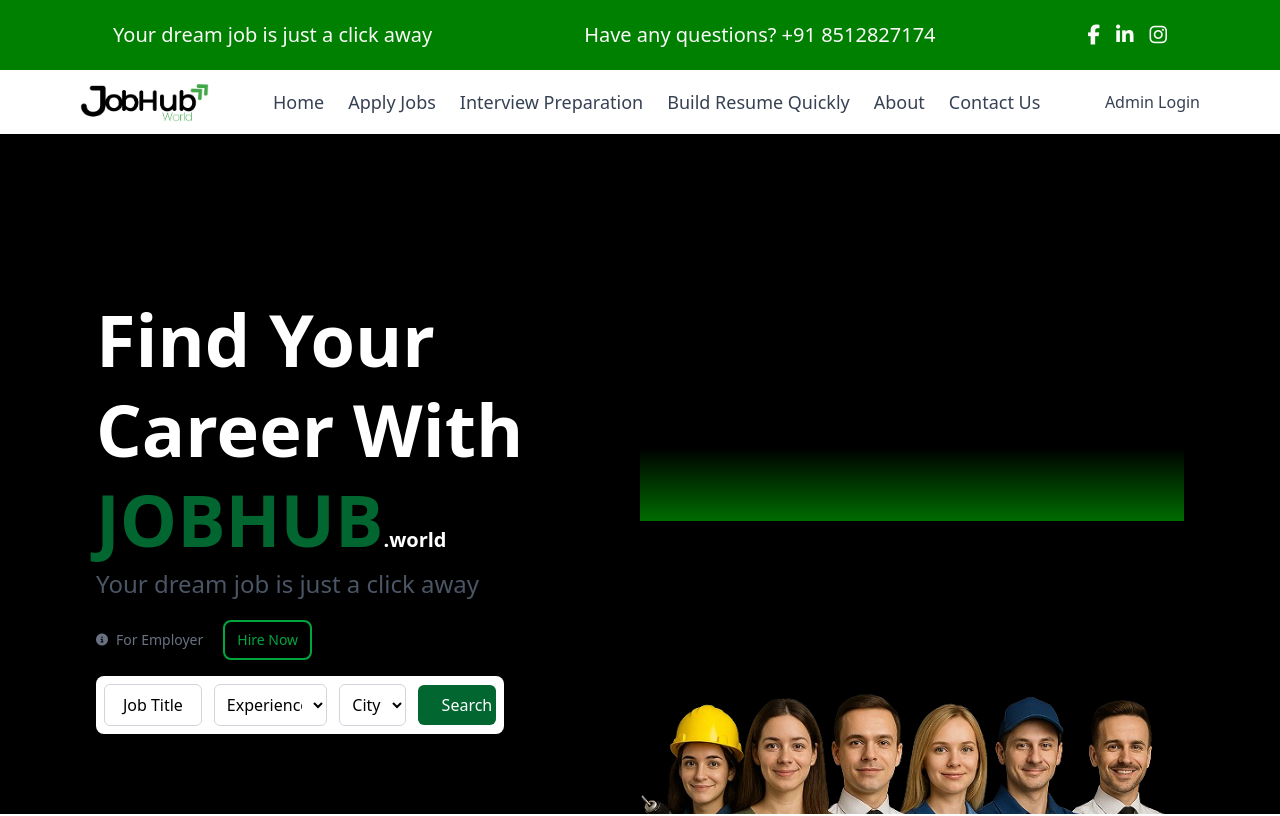
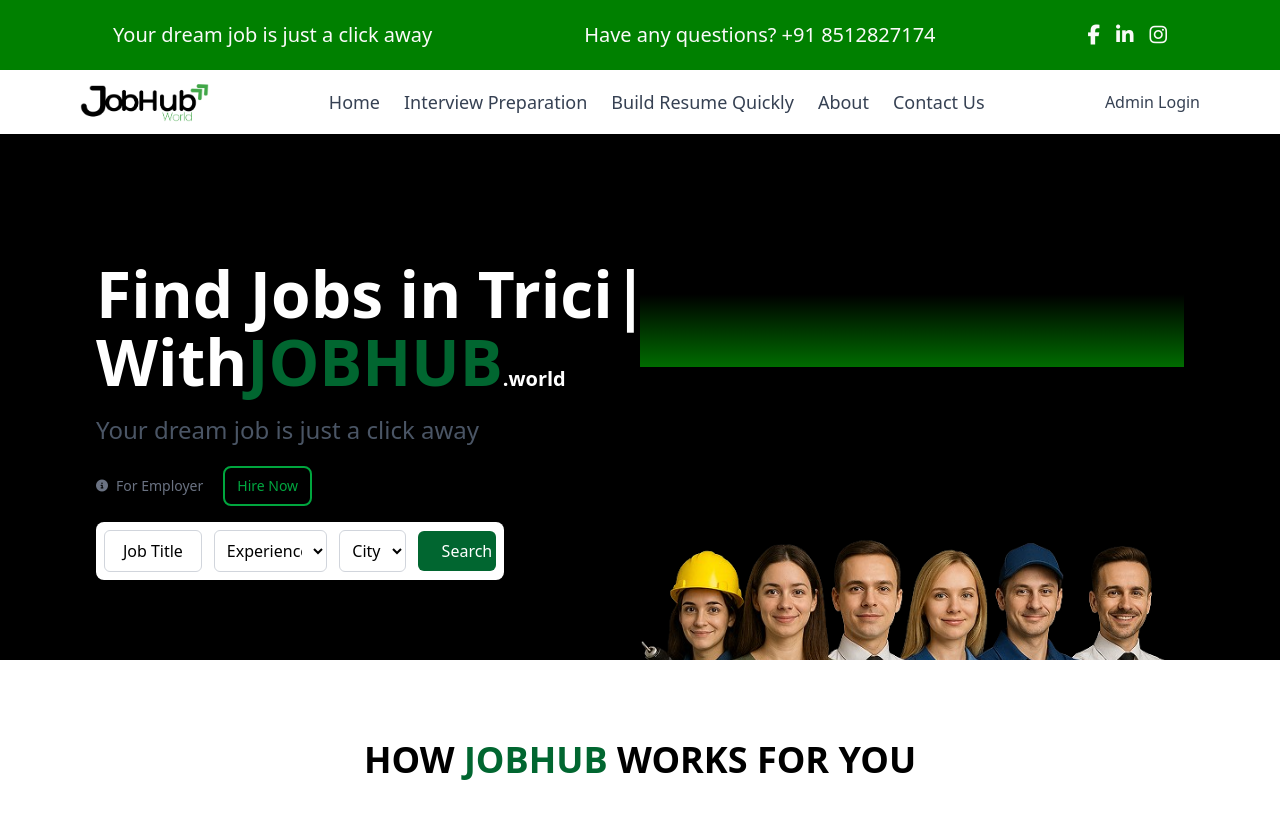
Before and after one commit to w3cdpass/authNextjs, a Next.js app: page /home in a window 1280 px wide. Shown: the top 816 px of the page. Built offline with nearby package versions, Linux system fonts and the light colour scheme.

Commit message:
feat: add typewriter effect component and integrate into HomePage

```diff
--- a/app/globals.css
+++ b/app/globals.css
@@ -1,4 +1,13 @@
 @import "tailwindcss";
+
+.typewriter::after {
+  content: '|';
+  animation: blink 1s step-end infinite;
+}
+
+@keyframes blink {
+  50% { opacity: 0; }
+}
 
 .mobile-menu {
   transform: translateX(100%);
--- a/components/Home.js
+++ b/components/Home.js
@@ -7,6 +7,7 @@
 // import jobhubFooterLogo from ''
 import Toast from "./Toast/Snackbar";
 import Link from "next/link";
+import Typewriter from "./Typewriter";
 const avatarStyles = [
   {
     url: '/images/MobileViewAvatar/premium_photo-1682089787056-9ac0c78a2ac2.webp',
@@ -209,8 +210,9 @@
       <article className="flex w-full max-sm:hidden justify-center relative bg-black text-white ">
         <div className="w-[85%] flex justify-between items-end sm:pt-30 lg:pt-40 pt-20 ">
           <div className="w-[50%] max-lg:w-full max-xl:pb-10 pb-20">
-            <h1 className="text-[2.6rem] sm:text-5xl md:text-7xl lg:text-5xl xl:text-7xl font-semibold leading-tight">
-              Find Your Career With{" "}
+            <h1 className="text-[4rem] font-semibold">
+              <Typewriter/>
+              <span className="">With</span>
               <span className="text-green-800">JOBHUB</span>
               <span className="text-xl">.world</span>
             </h1>
@@ -387,7 +389,7 @@
               JobHub.
             </p>
           </div>
-          <a href="" className="px-5 py-2 mt-6 rounded-sm bg-green-800">
+          <a href="#popularSection" className="px-5 py-2 mt-6 rounded-sm bg-green-800">
             Explore Jobs
           </a>
         </div>
@@ -781,11 +783,11 @@
 
         <div className="w-[85%]">
           <p className="text-center max-md:text-2xl text-4xl font-semibold pb-4">
-            Frequently asked<span className="font-bold text-green-800 ">questions</span>
+            Frequently asked <span className="font-bold text-green-800 ">questions</span>
           </p>
-          <div className=" max-w-4xl mx-auto ">
+          <div className=" max-w-5xl mx-auto ">
             {faqItems.map(({ id, question, answer }) => (
-              <div key={id} className="border-b border-gray-300 py-4 cursor-pointer">
+              <div key={id} className="border mb-2 p-2 rounded-sm border-gray-300 py-4 cursor-pointer">
                 <h3
                   className="text-lg font-semibold"
                   onClick={() => toggle(id)}
--- a/components/Navbar.js
+++ b/components/Navbar.js
@@ -48,7 +48,7 @@
           <div className="hidden xl:flex items-center justify-center flex-1">
             <ul className="flex gap-6 text-gray-700 font-medium text-xs sm:text-sm md:text-base lg:text-lg">
               <li><Link href="/" className="hover:text-blue-600">Home</Link></li>
-              <li><Link href="/jobs" className="hover:text-blue-600">Apply Jobs</Link></li>
+              {/* <li><Link href="/jobs" className="hover:text-blue-600">Apply Jobs</Link></li> */}
               <li><Link href="/interview-prepration" className="hover:text-blue-600">Interview Preparation</Link></li>
               <li><Link href="https://jobhub-resume-builder.vercel.app/" target="_blank" className="hover:text-blue-600">Build Resume Quickly</Link></li>
               <li><Link href="/about-us" className="hover:text-blue-600">About</Link></li>
@@ -107,7 +107,7 @@
             </div>
             <ul className="flex flex-col items-start gap-4 p-4 text-gray-700 font-medium text-sm">
               <li><Link href="/" onClick={toggleMenu} className="hover:text-blue-600">Home</Link></li>
-              <li><Link href="/jobs" onClick={toggleMenu} className="hover:text-blue-600">Jobs</Link></li>
+              {/* <li><Link href="/jobs" onClick={toggleMenu} className="hover:text-blue-600">Jobs</Link></li> */}
               <li><Link href="https://jobhub-resume-builder.vercel.app/" target="_blank" onClick={toggleMenu} className="hover:text-blue-600">Build Resume</Link></li>
               <li><Link href="/interview-prepration" onClick={toggleMenu} className="hover:text-blue-600">Interview Preparation</Link></li>
               <li><Link href="/about-us" onClick={toggleMenu} className="hover:text-blue-600">About</Link></li>
--- /dev/null
+++ b/components/Typewriter.js
@@ -0,0 +1,48 @@
+import React, { useState, useEffect } from 'react';
+
+const Typewriter = () => {
+    const [text, setText] = useState('');
+    const [isDeleting, setIsDeleting] = useState(false);
+    const [loopNum, setLoopNum] = useState(0);
+    const [typingSpeed, setTypingSpeed] = useState(150);
+
+    const textsToType = [
+        "Find your Career",
+        "Find Jobs in Tricity",
+        "Jobs for Smart People",
+        "Work n' Apply Smarter",
+    ];
+
+    useEffect(() => {
+        const currentText = textsToType[loopNum % textsToType.length];
+
+        let timeout;
+
+        if (isDeleting) {
+            timeout = setTimeout(() => {
+                setText(prev => prev.substring(0, prev.length - 1));
+                setTypingSpeed(50);
+            }, typingSpeed);
+        } else {
+            timeout = setTimeout(() => {
+                setText(prev => currentText.substring(0, prev.length + 1));
+                setTypingSpeed(150);
+            }, typingSpeed);
+        }
+
+        if (!isDeleting && text === currentText) {
+            timeout = setTimeout(() => {
+                setIsDeleting(true);
+            }, 1000);
+        } else if (isDeleting && text === '') {
+            setIsDeleting(false);
+            setLoopNum(prev => prev + 1);
+        }
+
+        return () => clearTimeout(timeout);
+    }, [text, isDeleting, loopNum, typingSpeed, textsToType]);
+
+    return <span className='absolute -my-17 typewriter'>{text}</span>;
+};
+
+export default Typewriter;
```
